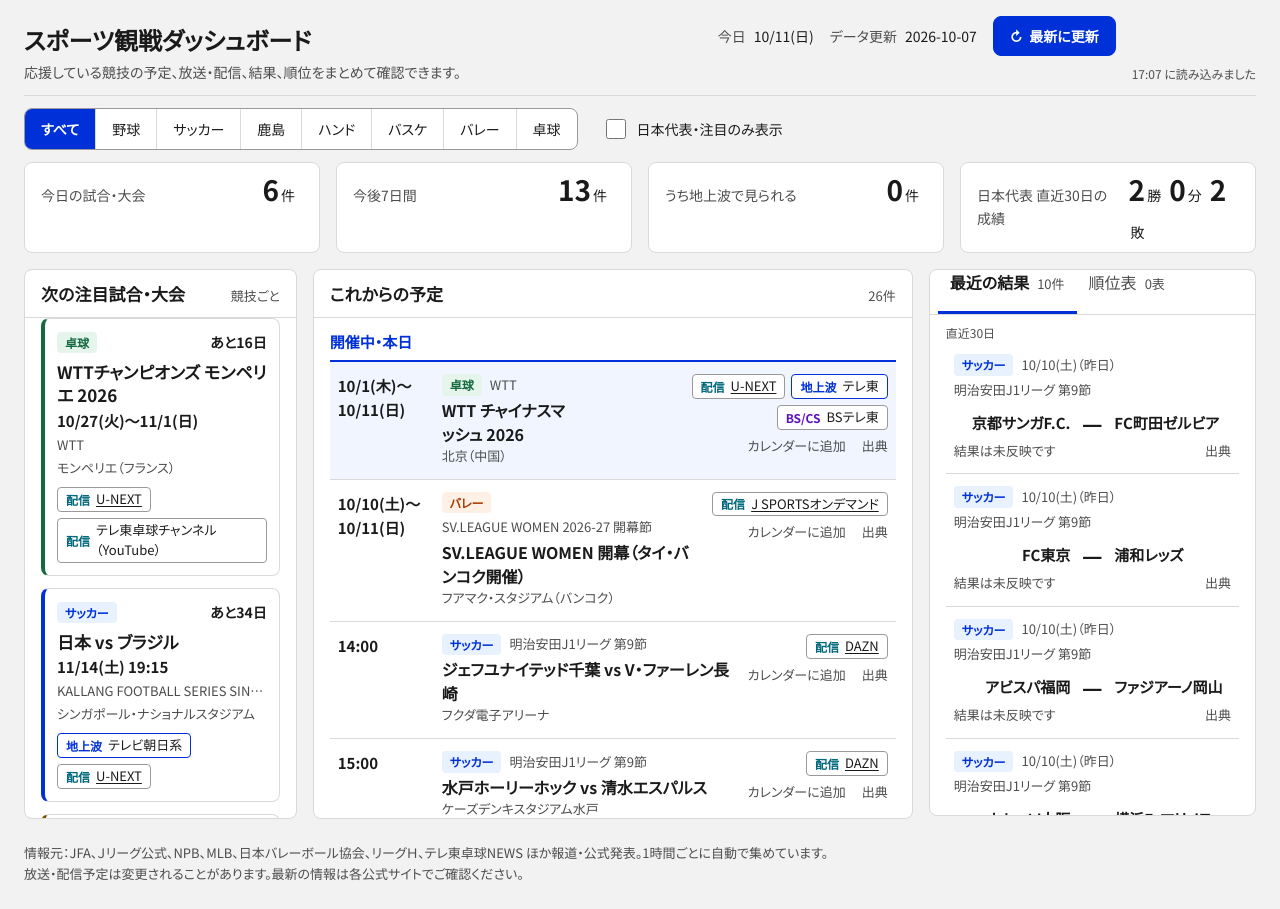
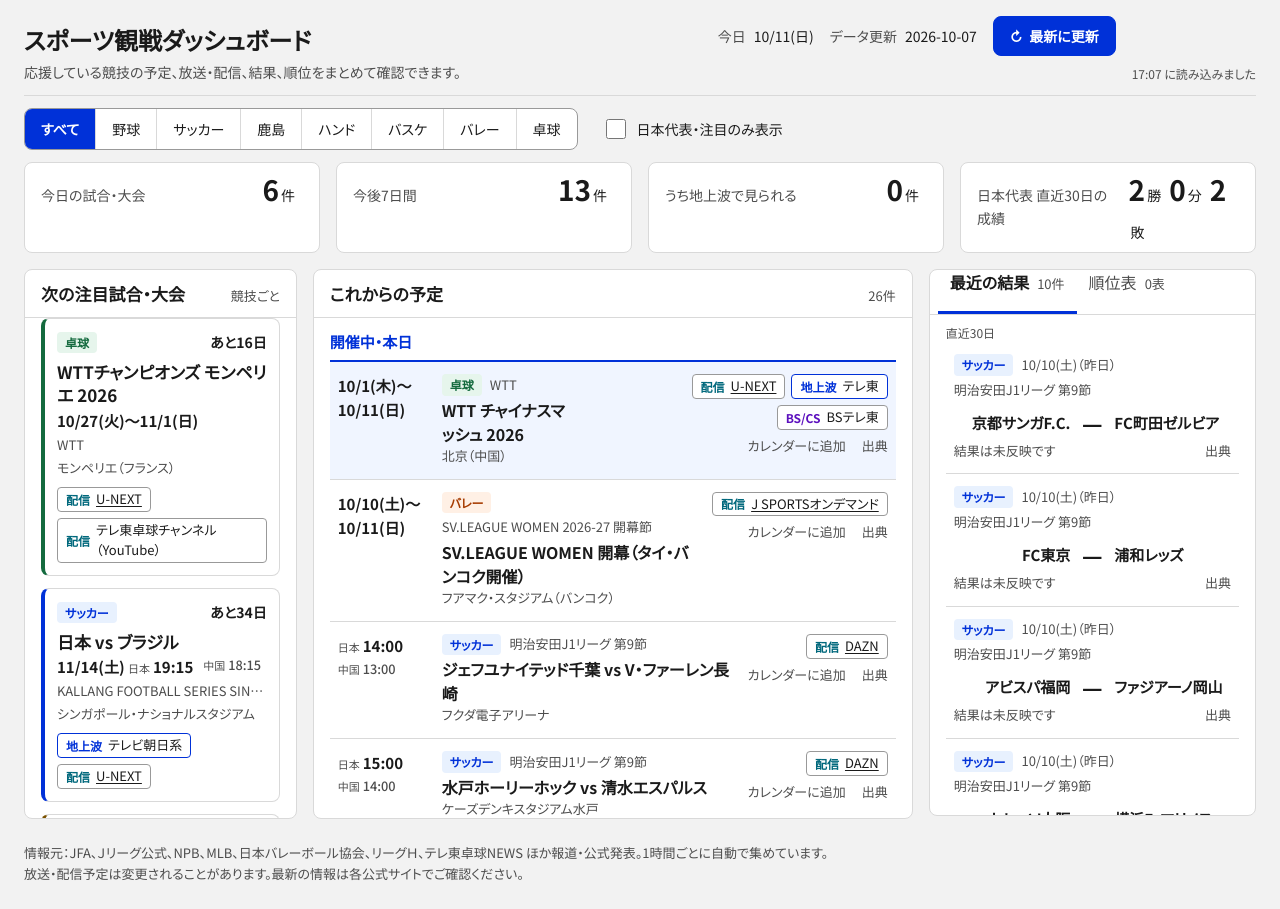
Before and after one commit to watabo-bonobo/SportsDashboard, a React (Vite) app: page / in a window 1280 px wide. Built offline with nearby package versions, Linux system fonts and the light colour scheme.

Commit message:
予定の開始時刻に日本時間と中国時間を併記
Co-Authored-By: Claude Opus 5.5 (1M context) <noreply@anthropic.com>
Claude-Session: https://claude.ai/code/session_01JK69D3VQu3TsXopkmUrycP

```diff
--- a/src/components.tsx
+++ b/src/components.tsx
@@ -4,6 +4,7 @@ import {
   eventTitle,
   formatDate,
   formatPeriod,
+  formatChinaTime,
   formatTime,
   googleCalendarUrl,
   JAPAN,
@@ -89,10 +90,30 @@ export function SummaryBar({ summary, side = JAPAN }: { summary: Summary; side?:
   );
 }
 
+/** 開始時刻を日本時間と中国時間で並べる（時刻未定なら「時間未定」だけ） */
+function StartTimes({ event, inline = false }: { event: SportEvent; inline?: boolean }) {
+  const cn = formatChinaTime(event);
+  if (!cn) return <>{formatTime(event)}</>;
+  return (
+    <span className={`times${inline ? ' is-inline' : ''}`}>
+      <span className="time-jp">
+        <span className="tz">日本</span>
+        {formatTime(event)}
+      </span>
+      <span className="time-cn">
+        <span className="tz">中国</span>
+        {cn}
+      </span>
+    </span>
+  );
+}
+
 export function EventRow({ event }: { event: SportEvent }) {
   return (
     <article className={`row${event.featured ? ' is-featured' : ''}`}>
-      <p className="when">{event.end ? formatPeriod(event) : formatTime(event)}</p>
+      <div className="when">
+        {event.end ? formatPeriod(event) : <StartTimes event={event} />}
+      </div>
       <div className="body">
         <p className="meta">
           <SportTag sport={event.sport} />
@@ -162,7 +183,15 @@ export function FeaturedCard({ event, now }: { event: SportEvent; now: Date }) {
         <span className="countdown">{relativeDay(date, now)}</span>
       </p>
       <h3 className="card-match">{eventTitle(event)}</h3>
-      <p className="card-when">{event.end ? formatPeriod(event) : `${formatDate(date)} ${formatTime(event)}`}</p>
+      <p className="card-when">
+        {event.end ? (
+          formatPeriod(event)
+        ) : (
+          <>
+            {formatDate(date)} <StartTimes event={event} inline />
+          </>
+        )}
+      </p>
       <p className="card-sub" title={event.competition}>
         {event.competition}
         {event.round && ` ${event.round}`}
--- a/src/schedule.ts
+++ b/src/schedule.ts
@@ -144,6 +144,21 @@ export function formatTime(e: SportEvent): string {
   return hasTime(e) ? formatClock(new Date(e.start)) : '時間未定';
 }
 
+const CST_OFFSET_MS = 8 * 60 * 60 * 1000;
+
+/**
+ * 中国時間（UTC+8、日本の1時間遅れ・夏時間なし）の開始時刻 "13:00"。
+ * 日本時間と日付が変わるとき（日本の0時台）は "前日23:30" とする。時刻未定なら null
+ */
+export function formatChinaTime(e: SportEvent): string | null {
+  if (!hasTime(e)) return null;
+  const t = new Date(e.start).getTime();
+  const cn = new Date(t + CST_OFFSET_MS);
+  const clock = `${String(cn.getUTCHours()).padStart(2, '0')}:${String(cn.getUTCMinutes()).padStart(2, '0')}`;
+  const sameDay = cn.toISOString().slice(0, 10) === jstDateKey(new Date(t));
+  return sameDay ? clock : `前日${clock}`;
+}
+
 /** Date を日本時間の "HH:MM" に */
 export function formatClock(d: Date): string {
   const j = new Date(d.getTime() + JST_OFFSET_MS);
--- a/src/styles.css
+++ b/src/styles.css
@@ -881,6 +881,34 @@ h1 {
   font-weight: 700;
 }
 
+/* ---- 開始時刻（日本時間・中国時間）---- */
+.times {
+  display: flex;
+  flex-direction: column;
+  gap: 1px;
+}
+.times.is-inline {
+  display: inline-flex;
+  flex-direction: row;
+  flex-wrap: wrap;
+  gap: 0 10px;
+}
+.time-jp,
+.time-cn {
+  white-space: nowrap;
+}
+.time-cn {
+  font-size: 0.85em;
+  font-weight: 500;
+  color: var(--text-sub);
+}
+.times .tz {
+  margin-right: 3px;
+  font-size: 11px;
+  font-weight: 500;
+  color: var(--text-sub);
+}
+
 /* ---- スマートフォン：文字と余白を詰め、1画面に収める ----
  * 3つのパネルは「注目／予定／結果・順位」で切り替え、パネルの中だけをスクロールする */
 .views {
```
Also changed, not shown: 1 other file (tests, documents, lock files or other folders).
